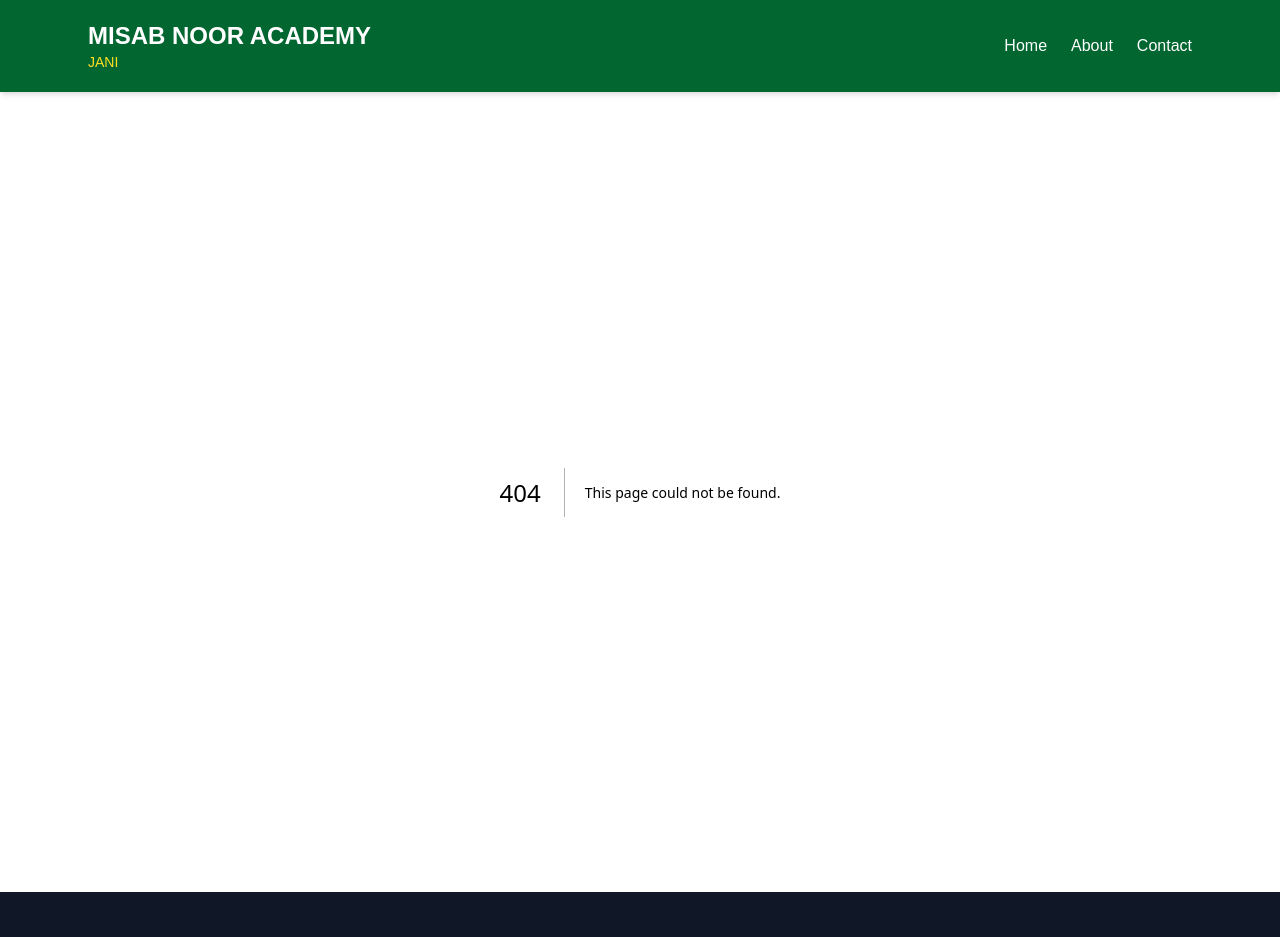
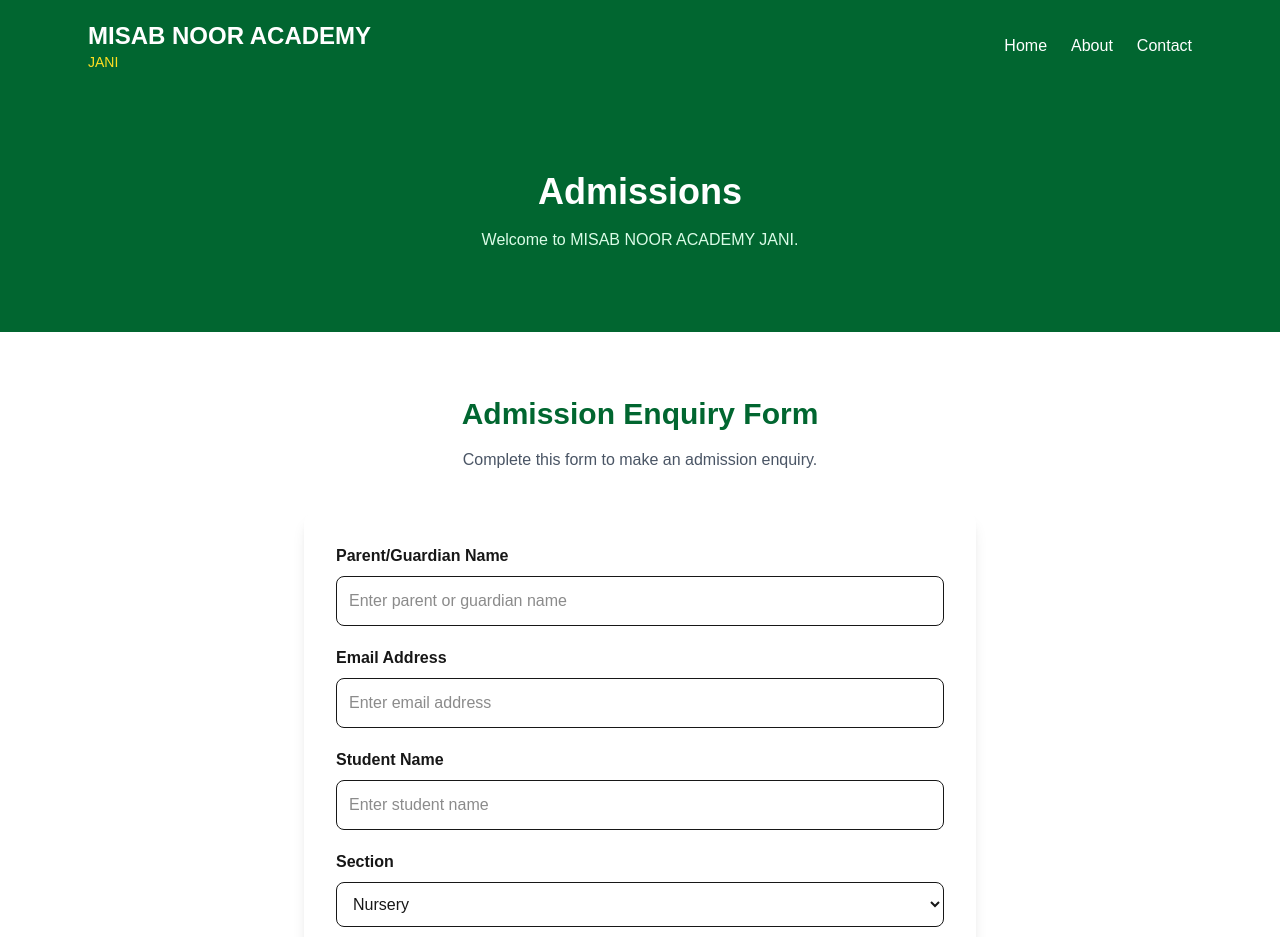
Before and after one commit to NIZAMADDEEN/vibe-coding-training, a Next.js app in the folder week-03-nextjs/: page /admissions in a window 1280 px wide. Before the commit this address had no page. Shown: the top 937 px of the page. Built offline with nearby package versions, Linux system fonts and the light colour scheme.

Commit message:
Complete school website pages and admission enquiry form

```diff
--- /dev/null
+++ b/week-03-nextjs/src/app/admissions/page.tsx
@@ -0,0 +1,32 @@
+
+import AdmissionForm from "@/components/AdmissionForm";
+
+export default function AdmissionsPage() {
+  return (
+    <main className="min-h-screen bg-white">
+
+      <section className="bg-green-800 px-6 py-20 text-center text-white">
+        <h1 className="mb-4 text-4xl font-bold">
+          Admissions
+        </h1>
+
+        <p className="text-green-100">
+          Welcome to MISAB NOOR ACADEMY JANI.
+        </p>
+      </section>
+
+      <section className="mx-auto max-w-5xl px-6 py-16">
+        <h2 className="mb-4 text-center text-3xl font-bold text-green-800">
+          Admission Enquiry Form
+        </h2>
+
+        <p className="mb-10 text-center text-gray-600">
+          Complete this form to make an admission enquiry.
+        </p>
+
+        <AdmissionForm />
+      </section>
+
+    </main>
+  );
+}
--- a/week-03-nextjs/src/app/contact/page.tsx
+++ b/week-03-nextjs/src/app/contact/page.tsx
@@ -20,14 +20,12 @@ export default function ContactPage() {
 
       {/* Contact Information */}
       <section className="mx-auto max-w-5xl px-6 py-16">
-
         <h2 className="mb-10 text-center text-3xl font-bold text-green-800">
           Our Contact Information
         </h2>
 
         <div className="grid gap-8 md:grid-cols-2">
 
-          {/* Address */}
           <div className="rounded-xl bg-gray-50 p-8 shadow-sm">
             <h3 className="mb-4 text-xl font-bold text-green-700">
               School Address
@@ -40,7 +38,6 @@ export default function ContactPage() {
             </p>
           </div>
 
-          {/* Email */}
           <div className="rounded-xl bg-gray-50 p-8 shadow-sm">
             <h3 className="mb-4 text-xl font-bold text-green-700">
               Email Address
@@ -59,7 +56,6 @@ export default function ContactPage() {
 
       {/* Contact Call to Action */}
       <section className="bg-green-50 px-6 py-16 text-center">
-
         <h2 className="mb-4 text-3xl font-bold text-green-800">
           Have an Enquiry?
         </h2>
@@ -75,7 +71,6 @@ export default function ContactPage() {
         >
           Send an Email
         </a>
-
       </section>
 
     </main>
--- a/week-03-nextjs/src/app/page.tsx
+++ b/week-03-nextjs/src/app/page.tsx
@@ -9,28 +9,42 @@ export default function Home() {
     <main className="min-h-screen bg-white">
 
       {/* Hero Section */}
-      <section className="bg-green-800 px-6 py-24 text-center text-white">
 
-        <p className="mb-3 font-semibold uppercase tracking-widest text-yellow-300">
-          Welcome to
+<section
+  className="relative flex min-h-[500px] items-center justify-center bg-cover bg-center px-6 py-20 text-center text-white"
+  style={{
+    backgroundImage: "url('/images/school-building.jpg')"
+  }}
+>
+  <div className="absolute inset-0 bg-black/40"></div>
+
+  <div className="relative z-10 mx-auto max-w-4xl">
+
+    <p className="mb-4 font-semibold uppercase tracking-widest text-yellow-300">
+      Nursery and Primary School
     </p>
 
-        <h1 className="mb-4 text-4xl font-bold md:text-6xl">
-          MISAB NOOR ACADEMY JANI
+    <h1 className="mb-6 text-4xl font-extrabold leading-tight sm:text-5xl md:text-6xl">
+      Welcome to MISAB NOOR ACADEMY JANI
     </h1>
 
-        <p className="mb-8 text-lg text-green-100">
+    <p className="mx-auto mb-8 max-w-2xl text-lg leading-8 text-green-50">
       Together We Grow, Together We Learn!
+      Discover a welcoming environment for children's
+      educational growth and development.
     </p>
 
     <a
-          href="#admissions"
-          className="rounded-lg bg-yellow-400 px-8 py-3 font-bold text-green-900 hover:bg-yellow-300"
+      href="/admissions"
+      className="inline-block rounded-lg bg-yellow-400 px-8 py-4 font-bold text-green-900 transition hover:bg-yellow-300"
     >
       Explore Admissions
     </a>
 
+  </div>
+
 </section>
+
       <section className="mx-auto max-w-6xl px-6 py-12">
   <Image
     src="/images/school-building.jpg"
@@ -47,7 +61,7 @@ export default function Home() {
       Explore Our School Sections
     </h2>
 
-    <div className="grid gap-8 md:grid-cols-2">
+    <div className="grid grid-cols-1 gap-6 sm:grid-cols-2 lg:gap-8">
 
       <SchoolImageCard
         title="Nursery Section"
--- /dev/null
+++ b/week-03-nextjs/src/components/AdmissionForm.tsx
@@ -0,0 +1,101 @@
+
+"use client";
+
+import { useState } from "react";
+
+export default function AdmissionForm() {
+  const [parentName, setParentName] = useState("");
+  const [email, setEmail] = useState("");
+  const [studentName, setStudentName] = useState("");
+  const [section, setSection] = useState("Nursery");
+  const [message, setMessage] = useState("");
+
+  function handleSubmit(e: React.FormEvent<HTMLFormElement>) {
+    e.preventDefault();
+
+    setMessage(
+      `Thank you, ${parentName}. Your enquiry form has been completed successfully.`
+    );
+
+    setParentName("");
+    setEmail("");
+    setStudentName("");
+    setSection("Nursery");
+  }
+
+  return (
+    <form
+      onSubmit={handleSubmit}
+      className="mx-auto max-w-2xl space-y-5 rounded-xl bg-white p-8 shadow-lg"
+    >
+      <div>
+        <label className="mb-2 block font-semibold">
+          Parent/Guardian Name
+        </label>
+        <input
+          type="text"
+          required
+          value={parentName}
+          onChange={(e) => setParentName(e.target.value)}
+          className="w-full rounded-lg border p-3"
+          placeholder="Enter parent or guardian name"
+        />
+      </div>
+
+      <div>
+        <label className="mb-2 block font-semibold">
+          Email Address
+        </label>
+        <input
+          type="email"
+          required
+          value={email}
+          onChange={(e) => setEmail(e.target.value)}
+          className="w-full rounded-lg border p-3"
+          placeholder="Enter email address"
+        />
+      </div>
+
+      <div>
+        <label className="mb-2 block font-semibold">
+          Student Name
+        </label>
+        <input
+          type="text"
+          required
+          value={studentName}
+          onChange={(e) => setStudentName(e.target.value)}
+          className="w-full rounded-lg border p-3"
+          placeholder="Enter student name"
+        />
+      </div>
+
+      <div>
+        <label className="mb-2 block font-semibold">
+          Section
+        </label>
+        <select
+          value={section}
+          onChange={(e) => setSection(e.target.value)}
+          className="w-full rounded-lg border p-3"
+        >
+          <option value="Nursery">Nursery</option>
+          <option value="Primary">Primary</option>
+        </select>
+      </div>
+
+      <button
+        type="submit"
+        className="w-full rounded-lg bg-green-700 py-3 font-bold text-white hover:bg-green-800"
+      >
+        Submit Enquiry
+      </button>
+
+      {message && (
+        <p className="rounded-lg bg-green-100 p-4 text-green-800">
+          {message}
+        </p>
+      )}
+    </form>
+  );
+}
--- a/week-03-nextjs/src/components/Header.tsx
+++ b/week-03-nextjs/src/components/Header.tsx
@@ -18,7 +18,7 @@ export default function Header() {
         </div>
 
         {/* Navigation */}
-        <nav className="flex flex-wrap justify-center gap-6 font-medium">
+       <nav className="flex flex-wrap items-center justify-center gap-4 text-sm font-medium sm:gap-6 sm:text-base">
           <Link href="/" className="hover:text-yellow-300">
             Home
           </Link>
```
Lines whose indentation alone changed are shown as unchanged.
